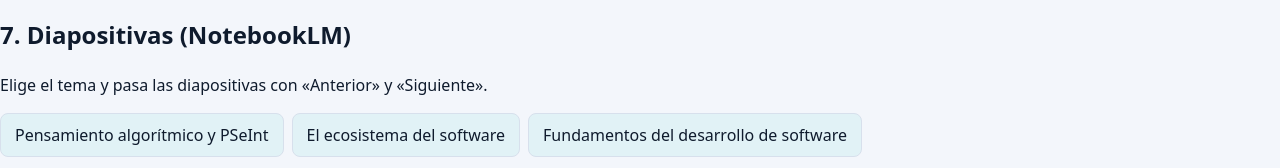
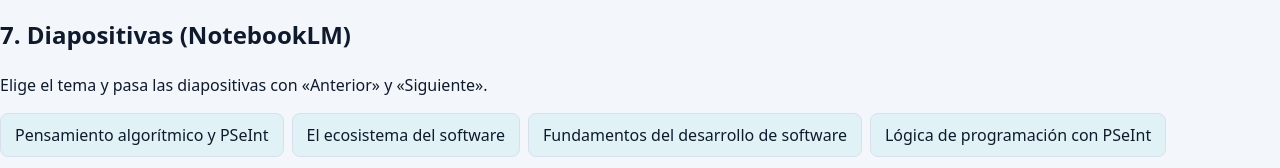
Before and after one commit to amantxy/DAW1-ALBA, a plain HTML site: page entornos-de-desarrollo/examen-manana.html in a window 1280 px wide. Shown: the part 6850-7018 px from the top of the page. Drawn offline with Linux system fonts and the light colour scheme.

Commit message:
Preparación del examen: diapositivas de Lógica de programación con PSeInt (16)
Co-Authored-By: Claude Haiku 5.5 <noreply@anthropic.com>
Claude-Session: https://claude.ai/code/session_01GAE1MRpEcmzUs48NnthQnz

```diff
--- a/entornos-de-desarrollo/examen-manana.html
+++ b/entornos-de-desarrollo/examen-manana.html
@@ -217,7 +217,7 @@ FinProceso</code></pre></div></details></div></details>
 <div class="fc-b"><button type="button" class="bt" id="fcP">← Anterior</button><button type="button" class="bt" id="fcV">Ver respuesta</button><button type="button" class="bt" id="fcS">Siguiente →</button><button type="button" class="bt" id="fcM">Mezclar</button></div>
 <h2>7. Diapositivas (NotebookLM)</h2>
 <p>Elige el tema y pasa las diapositivas con «Anterior» y «Siguiente».</p>
-<div class="dia-sel"><button type="button" class="bt" data-d="a">Pensamiento algorítmico y PSeInt</button><button type="button" class="bt" data-d="b">El ecosistema del software</button><button type="button" class="bt" data-d="c">Fundamentos del desarrollo de software</button></div>
+<div class="dia-sel"><button type="button" class="bt" data-d="a">Pensamiento algorítmico y PSeInt</button><button type="button" class="bt" data-d="b">El ecosistema del software</button><button type="button" class="bt" data-d="c">Fundamentos del desarrollo de software</button><button type="button" class="bt" data-d="d">Lógica de programación con PSeInt</button></div>
 <div class="dia"><img id="diaImg" alt="Diapositiva" loading="lazy"><div class="pie"><button type="button" class="bt" id="diaP">← Anterior</button><span id="diaN"></span><button type="button" class="bt" id="diaS">Siguiente →</button></div></div>
 <p><a href="index.html">Volver a Entornos de desarrollo</a></p>
 </div>
@@ -256,7 +256,7 @@ barajar();
 </script>
 <script>
 (function(){
-  var N={a:14,b:15,c:20},T={a:'Pensamiento algorítmico y PSeInt',b:'El ecosistema del software',c:'Fundamentos del desarrollo de software'},tema='a',i=1;
+  var N={a:14,b:15,c:20,d:16},T={a:'Pensamiento algorítmico y PSeInt',b:'El ecosistema del software',c:'Fundamentos del desarrollo de software',d:'Lógica de programación con PSeInt'},tema='a',i=1;
   function pinta(){var n=N[tema];document.getElementById('diaImg').src='img/examen/'+tema+'-'+(i<10?'0':'')+i+'.jpg';document.getElementById('diaImg').alt=T[tema]+', diapositiva '+i;document.getElementById('diaN').textContent=T[tema]+' · '+i+' de '+n;}
   document.querySelectorAll('.dia-sel button').forEach(function(b){b.onclick=function(){tema=b.dataset.d;i=1;pinta()}});
   document.getElementById('diaS').onclick=function(){i=i>=N[tema]?1:i+1;pinta()};
```
Also changed, not shown: entornos-de-desarrollo/img/examen/d-01.jpg (added), entornos-de-desarrollo/img/examen/d-02.jpg (added), entornos-de-desarrollo/img/examen/d-03.jpg (added), entornos-de-desarrollo/img/examen/d-04.jpg (added), entornos-de-desarrollo/img/examen/d-05.jpg (added), entornos-de-desarrollo/img/examen/d-06.jpg (added), entornos-de-desarrollo/img/examen/d-07.jpg (added), entornos-de-desarrollo/img/examen/d-08.jpg (added), entornos-de-desarrollo/img/examen/d-09.jpg (added), entornos-de-desarrollo/img/examen/d-10.jpg (added), entornos-de-desarrollo/img/examen/d-11.jpg (added), entornos-de-desarrollo/img/examen/d-12.jpg (added), entornos-de-desarrollo/img/examen/d-13.jpg (added), entornos-de-desarrollo/img/examen/d-14.jpg (added), 2 more files.
